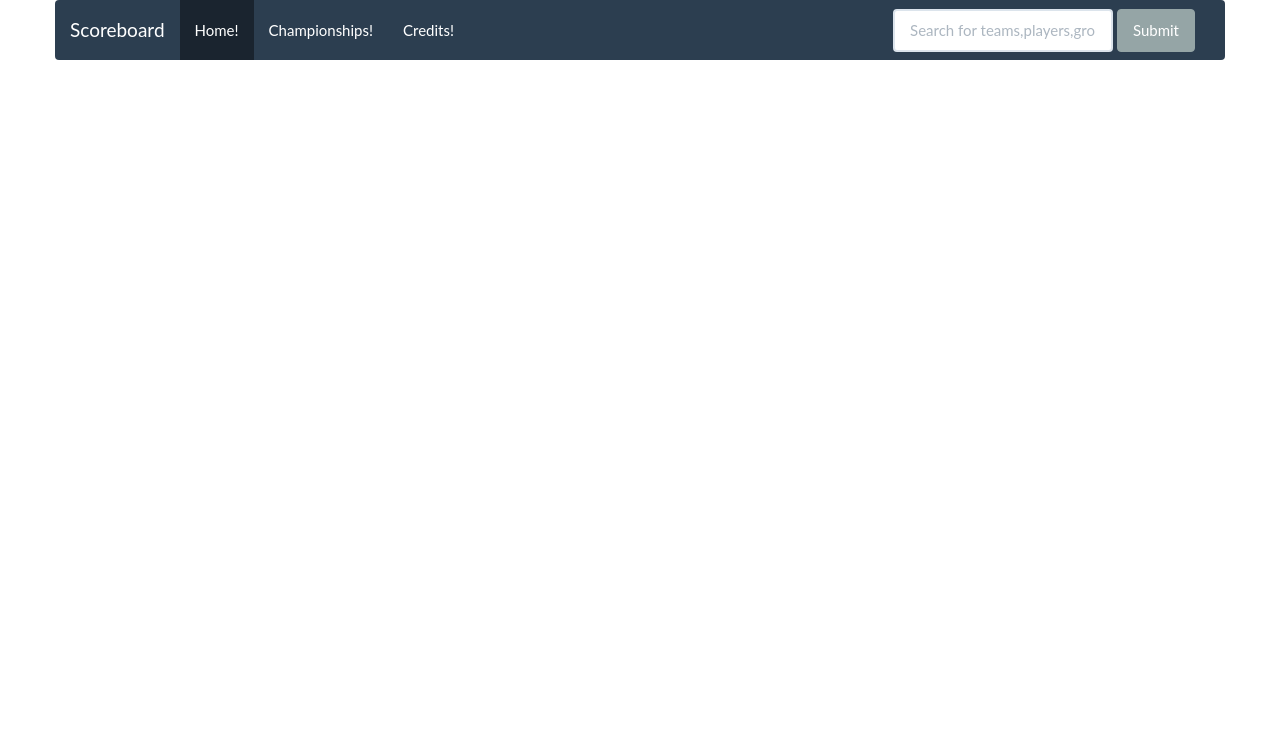
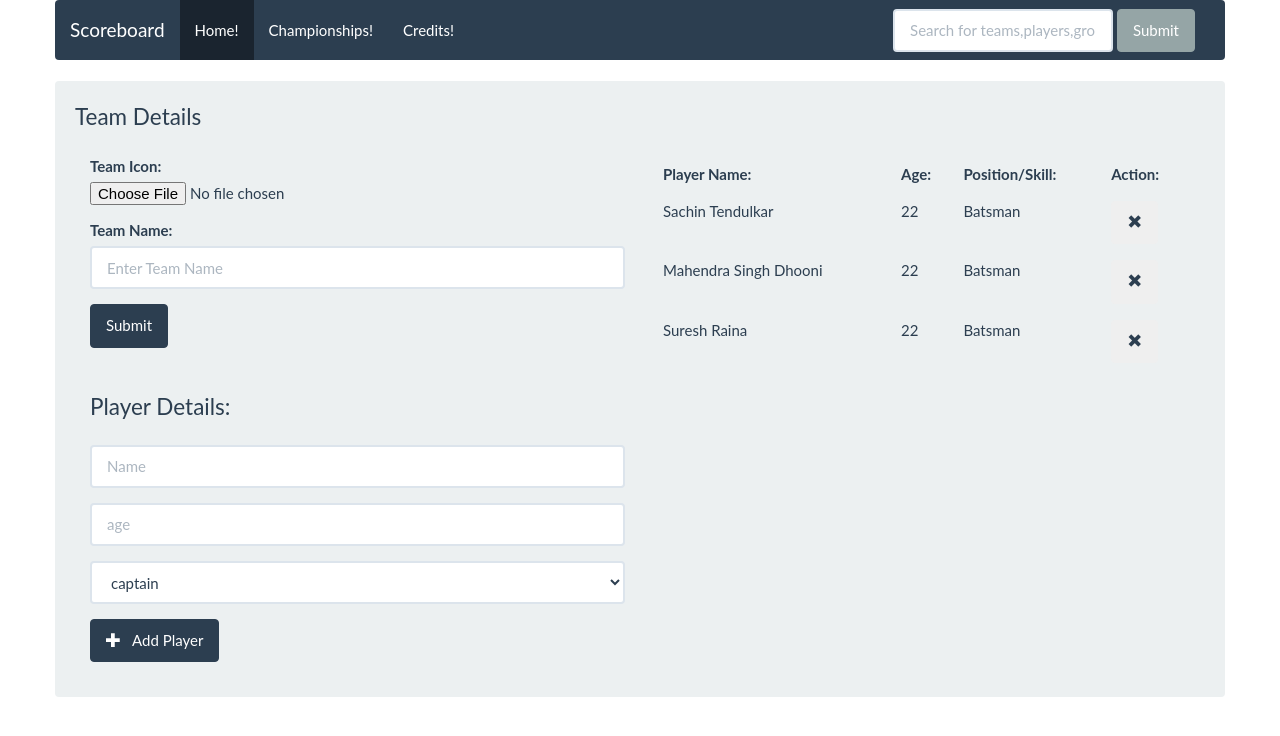
Before and after one commit to yashdeeph709/ScoreBoardApp, a website: page public/index.html at #/teamentry in a window 1280 px wide. Drawn offline with Linux system fonts and the light colour scheme; files whose address does not match are found by name.

Commit message:
team entry done!

```diff
--- a/public/js/router.js
+++ b/public/js/router.js
@@ -2,10 +2,11 @@ var app=angular.module('ScoreBoardApp');
 app.config(router);
 
 function router($routeProvider,$locationProvider){
-$routeProvider.when('/',{templateUrl:'partials/main.html'});
+$routeProvider.when('/',{templateUrl:'partials/Main.html'});
 $routeProvider.when('/start',{templateUrl:'partials/MatchStart.html'});
-$routeProvider.when('/watch',{templateUrl:'partials/watch.html'});
+$routeProvider.when('/watch',{templateUrl:'partials/Watch.html'});
 $routeProvider.when('/loop',{templateUrl:'partials/MatchLoop.html'});
-$routeProvider.when('/championship',{templateUrl:'partials/championship.html'});
-$routeProvider.when('/credits',{templateUrl:'partials/credits.html'});
+$routeProvider.when('/championship',{templateUrl:'partials/Championship.html'});
+$routeProvider.when('/teamentry',{templateUrl:'partials/TeamEntry.html'});
+$routeProvider.when('/credits',{templateUrl:'partials/Credits.html'});
 }
--- /dev/null
+++ b/public/partials/TeamEntry.html
@@ -0,0 +1,74 @@
+<legend>Team Details</legend>
+<div class="col-md-6">
+	<form role="form">
+		<div class="form-group">
+			<label>Team Icon:</label>
+			<input type="file" >
+		</div>
+		<div class="form-group">
+			<label>Team Name:</label>
+			<input type="text" class="form-control" placeholder="Enter Team Name">
+		</div>
+		<div class="form-group">
+		</div>
+		<button type="submit" class="btn btn-primary">Submit</button>
+	</form>
+	<hr>
+<form  role="form">
+	<legend>Player Details:</legend>
+	<div class="form-group">
+		<input type="text" class="form-control" placeholder="Name">
+	</div>
+	<div class="form-group">
+		<input type="text" class="form-control" placeholder="age">
+	</div>
+	<div class="form-group">
+		<select class="form-control">
+			<option>captain</option>
+			<option>vice-captain</option>
+			<option>wicket-keeper</option>
+			<option>batting</option>
+			<option>bowling</option>
+		</select>
+	</div>
+	<div class="form-group">
+	<button type="submit" class="btn btn-primary"><span class="glyphicon glyphicon-plus"></span>&nbsp;&nbsp;&nbsp;Add Player</button>
+	</div>
+ </form>
+
+</div>
+<div class="col-md-6">
+<div class="table-responsive">
+	<table class="table table-hover">
+		<thead>
+			<tr>
+				<th>Player Name:</th>
+				<th>Age:</th>
+				<th>Position/Skill:</th>
+				<th>Action:</th>
+			</tr>
+		</thead>
+		<tbody>
+			<tr>
+				<td>Sachin Tendulkar</td>
+				<td>22</td>
+				<td>Batsman</td>
+				<td><button class="btn"><span class="glyphicon glyphicon-remove"></span></button></td>
+			</tr>
+			<tr>
+				<td>Mahendra Singh Dhooni</td>
+				<td>22</td>
+				<td>Batsman</td>
+				<td><button class="btn"><span class="glyphicon glyphicon-remove"></span></button></td>
+			</tr>
+			<tr>
+				<td>Suresh Raina</td>
+				<td>22</td>
+				<td>Batsman</td>
+				<td><button class="btn"><span class="glyphicon glyphicon-remove"></span></button></td>
+			</tr>
+
+		</tbody>
+	</table>
+</div>
+</div>
```
Also changed, not shown: api.js (added, +64 -0 lines), public/partials/championship.html (+5 -1 lines), server.js (+0 -8 lines).
